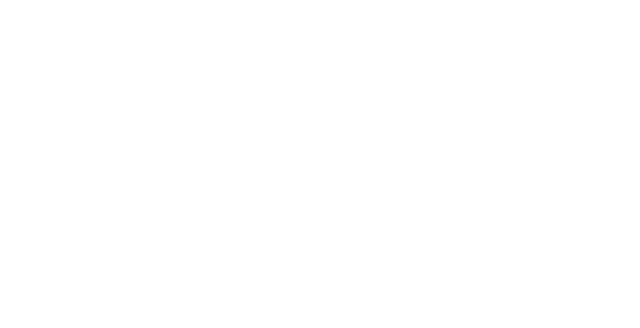
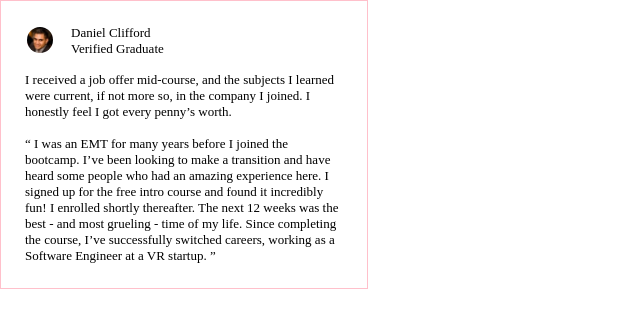
Before and after one commit to kaluczadzsi/testimonials-grid-section, a plain HTML site: page index.html in a window 1280 px wide. Shown: the whole page, without its empty margins (0-640 px from the left). Drawn offline with Linux system fonts and the light colour scheme.

Commit message:
Content added to the first article

```diff
--- a/index.html
+++ b/index.html
@@ -20,7 +20,40 @@
   </head>
   <body>
     <main>
-      <div class="container"></div>
+      <div class="grid-container">
+        <article>
+          <div class="flex">
+            <header>
+              <div>
+                <img src="images/image-daniel.jpg" alt="Daniel" />
+                <div>
+                  <p>Daniel Clifford</p>
+                  <p>Verified Graduate</p>
+                </div>
+              </div>
+            </header>
+            <summary>
+              <p>
+                I received a job offer mid-course, and the subjects I learned
+                were current, if not more so, in the company I joined. I
+                honestly feel I got every penny’s worth.
+              </p>
+            </summary>
+            <footer>
+              <p>
+                “ I was an EMT for many years before I joined the bootcamp. I’ve
+                been looking to make a transition and have heard some people who
+                had an amazing experience here. I signed up for the free intro
+                course and found it incredibly fun! I enrolled shortly
+                thereafter. The next 12 weeks was the best - and most grueling -
+                time of my life. Since completing the course, I’ve successfully
+                switched careers, working as a Software Engineer at a VR
+                startup. ”
+              </p>
+            </footer>
+          </div>
+        </article>
+      </div>
     </main>
     <!-- Daniel Clifford Verified Graduate I received a job offer mid-course, and the
     subjects I learned were current, if not more so, in the company I joined. I
--- a/scss/style.scss
+++ b/scss/style.scss
@@ -4,3 +4,32 @@
 body {
   font-size: $fs-base;
 }
+
+img {
+  width: 30px;
+  height: 30px;
+  border-radius: 50%;
+  border: 2px solid #fff;
+}
+
+.flex {
+  display: flex;
+  flex-direction: column;
+  gap: 1rem;
+}
+
+.grid-container {
+  width: 23rem;
+}
+
+article {
+  padding: 1.5rem;
+  border: 1px solid pink;
+  text-align: left;
+
+  header > div {
+    display: flex;
+    gap: 1rem;
+    line-height: 1.2;
+  }
+}
```
Also changed, not shown: css/style.css, 1 other file.
